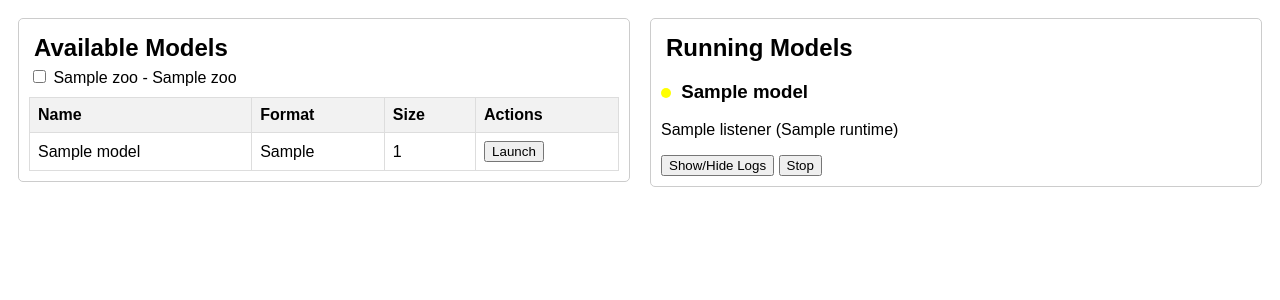
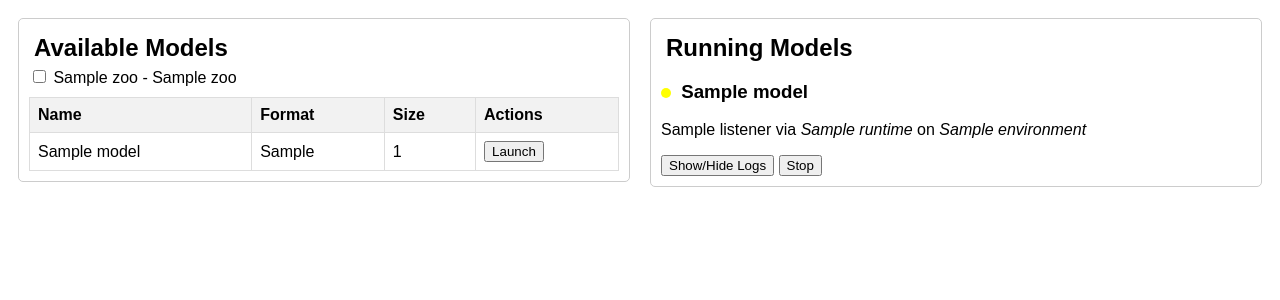
Before and after one commit to the-crypt-keeper/modelzoo, a Python web app: template templates/index.html in a window 1280 px wide. Shown: the top 300 px of the page. Run offline with Jinja, Linux system fonts and the light colour scheme; the template is opened without the code that fills it: most values are stand-ins (such as "Sample title", 1, 10 or a date in 2020).

Commit message:
show env name

```diff
--- a/templates/index.html
+++ b/templates/index.html
@@ -157,7 +157,7 @@
                     <span class="status-indicator {{ 'status-ready' if running.ready() else 'status-starting' }}"></span>
                     {{ running.model.model_name }}
                 </h3>
-                <p>{{ running.listener }} ({{ running.runtime.runtime_name }})</p>
+                <p>{{ running.listener }} via <i>{{ running.runtime.runtime_name }}</i> on <i>{{ running.environment.name }}</i></p>
                 <button onclick="toggleLogs({{ loop.index0 }})">Show/Hide Logs</button>
                 <button onclick="stopModel({{ loop.index0 }})">Stop</button>
                 <div class="logs" id="logs-{{ loop.index0 }}" style="display: none;"></div>
```
